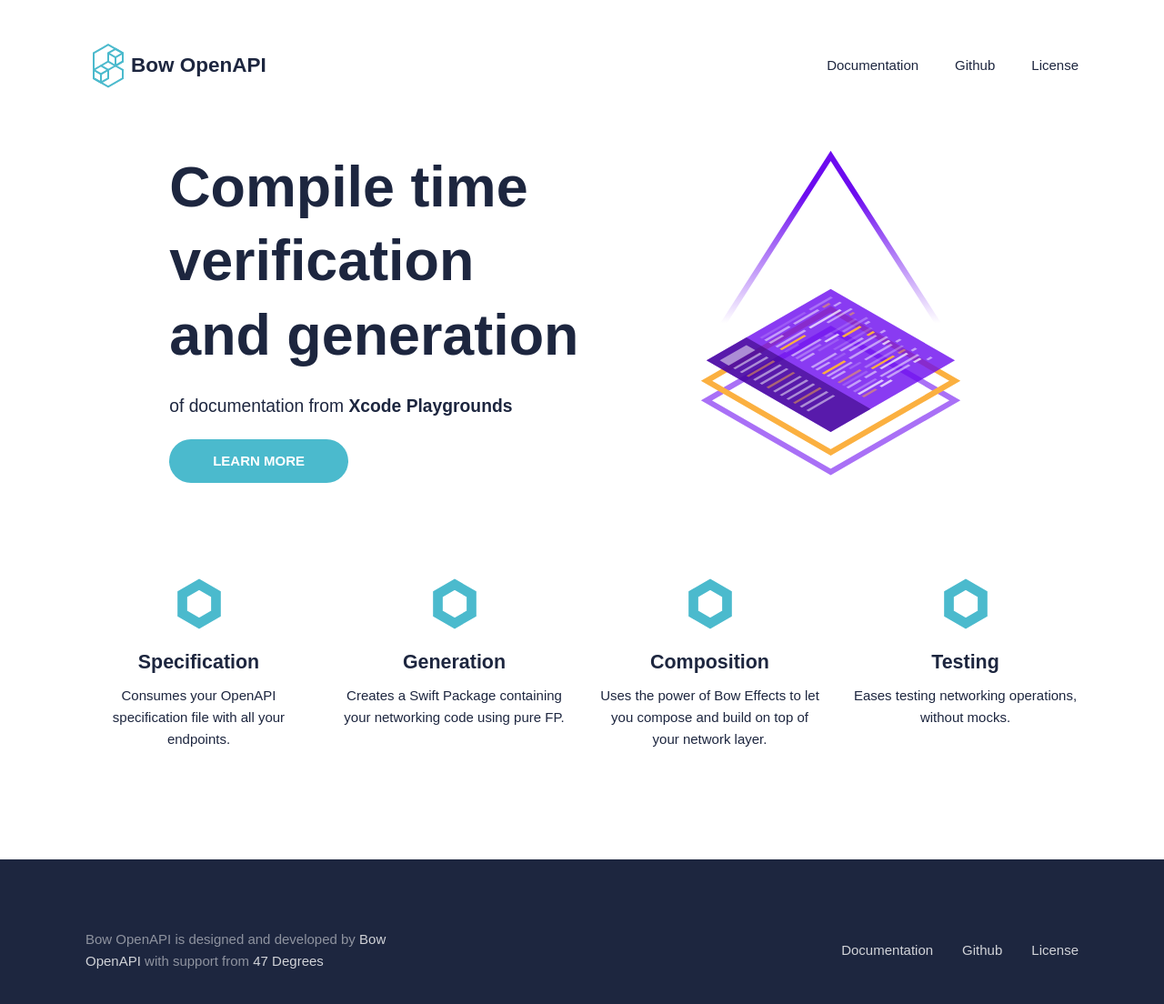
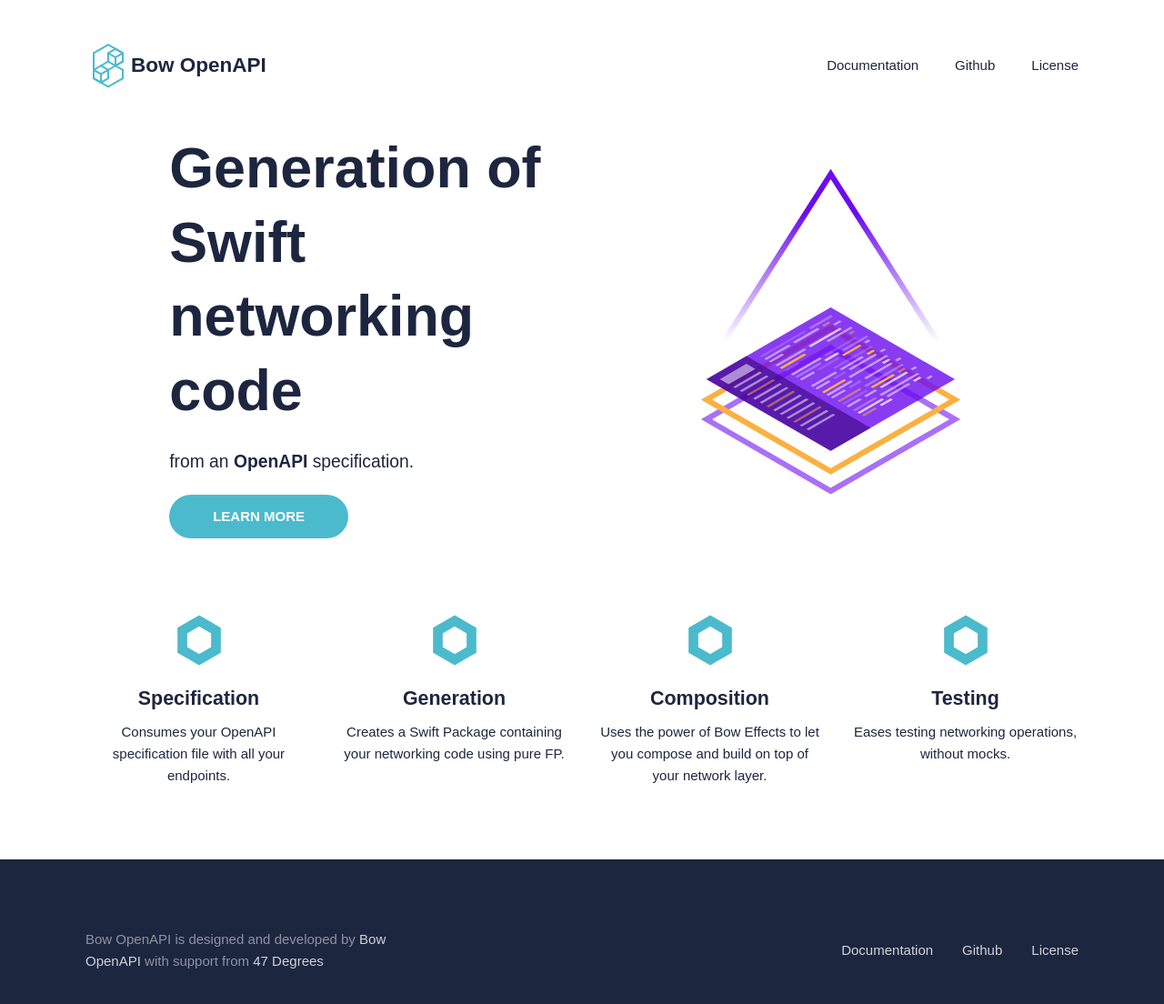
Before and after one commit to bow-swift/bow-openapi, a Jekyll site: the page built from docs/index.md, in a window 1280 px wide and 1145 px high. Shown: the top 1104 px of the window at 91% size. Built offline with Jekyll 4.4.1, drawn with Linux system fonts in a browser that asks for light colours; some web fonts are replaced.

Commit message:
Edit main page

```diff
--- a/docs/_includes/_header.html
+++ b/docs/_includes/_header.html
@@ -2,7 +2,7 @@
     <div class="wrapper">
         <div class="header-flex">
             <div class="header-text">
-                <h1>Compile time verification and generation <span>of documentation from <strong>Xcode Playgrounds</strong></span></h1>
+                <h1>Generation of Swift networking code <span>from an <strong>OpenAPI</strong> specification.</span></h1>
                 <a class="header-button" href="{{ site.baseurl }}/docs/" title="Docs">Learn more</a>
             </div>
             <div class="header-image">
```
